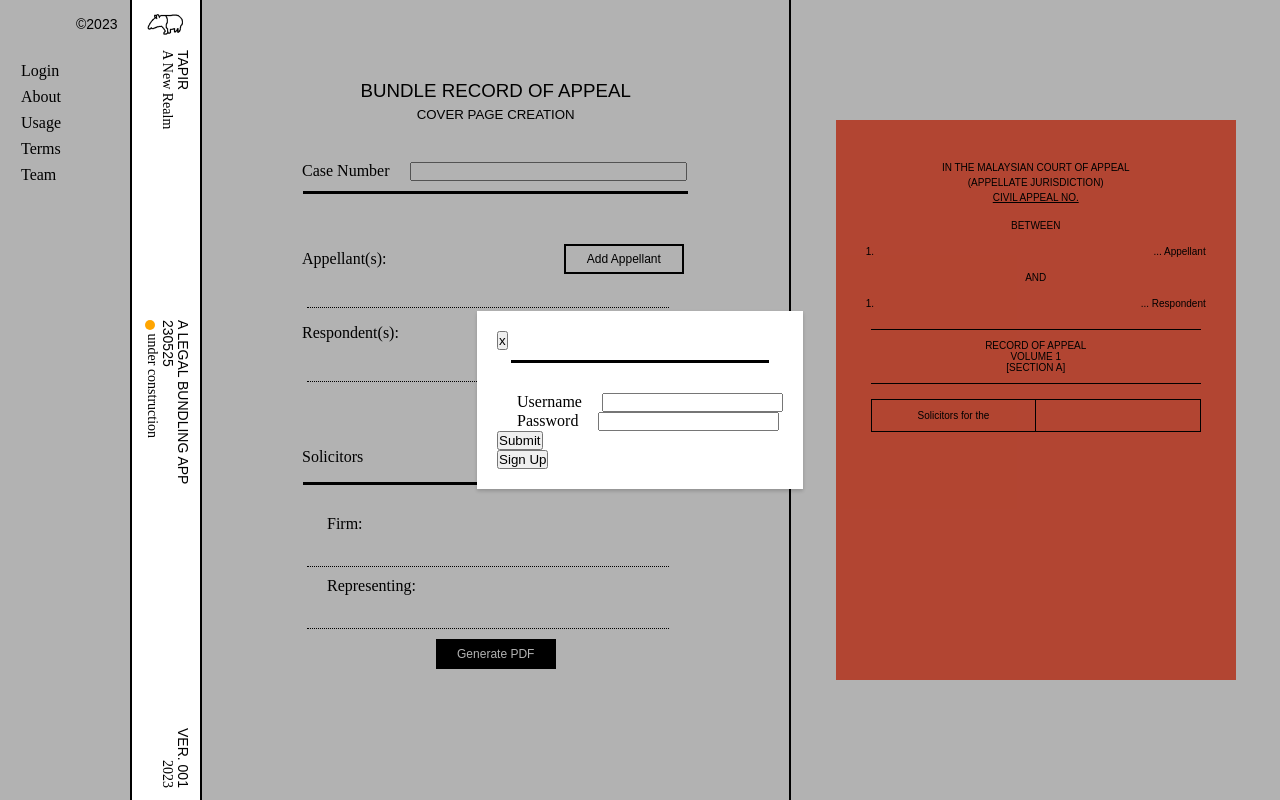
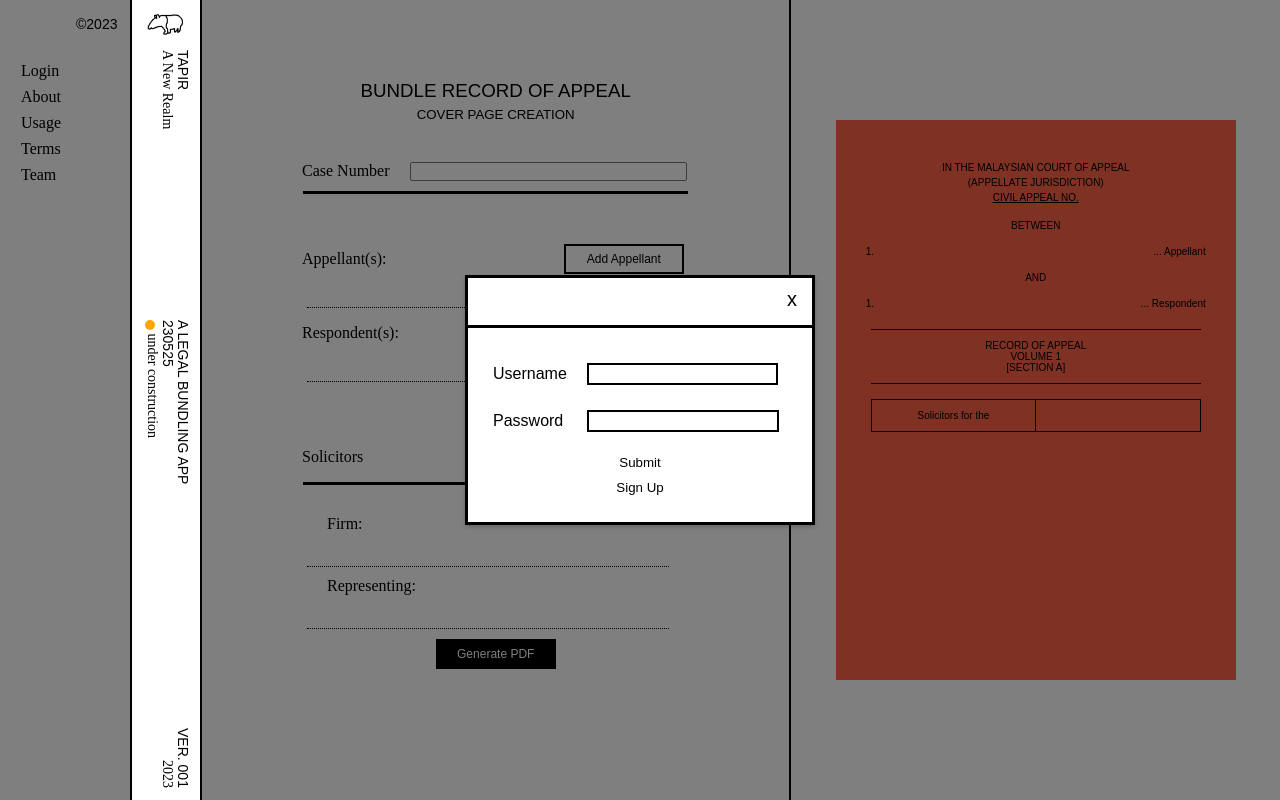
Before and after one commit to oddpharmacy/tapir-legal-bundling, a React (Create React App) app in the folder front-end/: page / in a window 1280 px wide. Both pictures are taken after a click on the button "Login". Built offline with nearby package versions, Linux system fonts and the light colour scheme.

Commit message:
feat: implement login and signup styling

```diff
--- a/front-end/src/Components/Login.js
+++ b/front-end/src/Components/Login.js
@@ -85,28 +85,38 @@ export default function Login() {
   return (
     <div className="login-overlay" onClick={handleOutsideClick}>
       <div className="login-container">
-        <button onClick={(e) => handleCloseLogin(e)}>x</button>
-        <hr></hr>
-        <form onSubmit={handleLoginTrigger}>
-          <div>
+        <button
+          onClick={(e) => handleCloseLogin(e)}
+          className="login-close-button"
+        >
+          x
+        </button>
+        <hr className="login-line" />
+        <form onSubmit={handleLoginTrigger} className="form-login">
+          <div className="form-group">
             <label>Username</label>
             <input
               type="text"
               value={username}
               onChange={handleUsernameChange}
+              className="form-input"
               required
             />
           </div>
-          <div>
-            <label>Password</label>
+          <div className="form-group">
+            <label className="password-label">Password</label>
             <input
               type="password"
               value={password}
               onChange={handlePasswordChange}
+              className="form-input"
               required
             />
           </div>
-          <input type="submit" className="login-submit-button" />
+          <br />
+          <div className="submit-button-container">
+            <input type="submit" className="login-submit-button" />
+          </div>
         </form>
         {loginFailed ? (
           <p>Login unsuccessful. Incorrect username or password.</p>
--- a/front-end/src/Components/Signup.js
+++ b/front-end/src/Components/Signup.js
@@ -74,24 +74,31 @@ export default function Signup() {
   return (
     <div className="signup-overlay" onClick={handleOutsideClick}>
       <div className="signup-container">
-        <button onClick={(e) => handleCloseSignup(e)}>x</button>
-        <hr></hr>
+        <button
+          onClick={(e) => handleCloseSignup(e)}
+          className="login-close-button"
+        >
+          x
+        </button>
+        <hr className="login-line submit-line"></hr>
         <form onSubmit={handleSignupTrigger}>
-          <div>
+          <div className="form-group">
             <label>Username</label>
             <input
               type="text"
               value={username}
               onChange={handleNewUsernameChange}
+              className="form-input"
               required
             />
           </div>
-          <div>
-            <label>Password</label>
+          <div className="form-group">
+            <label className="password-label">Password</label>
             <input
               type="password"
               value={password}
               onChange={handleNewPasswordChange}
+              className="form-input"
               required
             />
           </div>
@@ -101,12 +108,16 @@ export default function Signup() {
                 type="checkbox"
                 checked={agreeToTerms}
                 onChange={handleCheckboxChange}
+                className="checkbox"
                 required
               />
-              I agree to the terms of use.
+              <span className="checkbox-custom"></span>I agree to the terms of
+              use.
             </label>
           </div>
-          <input type="submit" className="submit-button" />
+          <div className="signup-submit-container">
+            <input type="submit" className="login-submit-button" />
+          </div>
         </form>
         {signupFailed ? (
           <p>Signup unsuccessful. Username already exists.</p>
--- a/front-end/src/Styles/Login.css
+++ b/front-end/src/Styles/Login.css
@@ -4,15 +4,92 @@
   left: 0;
   width: 100%;
   height: 100%;
-  background-color: rgba(0, 0, 0, 0.3);
+  background-color: rgba(0, 0, 0, 0.5);
   display: flex;
+  justify-content: center;
+  align-items: center;
+  font-family: sans-serif;
+}
+
+.login-container {
+  position: relative;
+  width: 350px;
+  height: 250px;
+  background-color: #fff;
+  border: 3px solid black;
+  padding: 20px;
+  padding-bottom: 0;
+  box-shadow: 0 2px 4px rgba(0, 0, 0, 0.2);
+  display: flex;
+  flex-direction: column;
   justify-content: center;
   align-items: center;
 }
 
-.login-container {
-  position: relative;
-  background-color: #fff;
-  padding: 20px;
-  box-shadow: 0 2px 4px rgba(0, 0, 0, 0.2);
+.login-close-button {
+  position: absolute;
+  top: 10px;
+  right: 15px;
+  background-color: transparent;
+  border: none;
+  outline: none;
+  font-size: 20px;
 }
+
+.login-close-button:active {
+  transform: translate(2px, 2px);
+}
+
+.login-line {
+  width: 114%;
+  margin-bottom: 35px;
+  padding: 0px;
+  margin-left: -20px;
+}
+
+.form-input {
+  width: 60%;
+  height: 25%;
+  font-size: 16px;
+  border: 2px solid black;
+}
+
+.form-group {
+  margin-bottom: 25px;
+  margin-left: -15px;
+}
+
+.password-label {
+  margin-right: 4px;
+}
+
+.show-signup-button {
+  background-color: transparent;
+  border: none;
+  outline: none;
+  margin-bottom: 10px;
+}
+
+.show-signup-button:hover {
+  text-decoration: underline;
+  cursor: pointer;
+}
+
+.submit-button-container {
+  display: flex;
+  justify-content: center;
+  align-items: center;
+  margin-top: -20px;
+  margin-bottom: 10px;
+}
+
+.login-submit-button {
+  background-color: transparent;
+  border: none;
+  outline: none;
+}
+
+.login-submit-button:hover {
+  text-decoration: underline;
+  cursor: pointer;
+}
--- a/front-end/src/Styles/Signup.css
+++ b/front-end/src/Styles/Signup.css
@@ -4,15 +4,74 @@
   left: 0;
   width: 100%;
   height: 100%;
-  background-color: rgba(0, 0, 0, 0.3);
+  background-color: rgba(0, 0, 0, 0.5);
   display: flex;
+  justify-content: center;
+  align-items: center;
+  font-family: sans-serif;
+}
+
+.signup-container {
+  position: relative;
+  width: 350px;
+  height: 250px;
+  background-color: #fff;
+  border: 3px solid black;
+  padding: 20px;
+  padding-bottom: 0;
+  box-shadow: 0 2px 4px rgba(0, 0, 0, 0.2);
+  display: flex;
+  flex-direction: column;
   justify-content: center;
   align-items: center;
 }
 
-.signup-container {
-  position: relative;
+.checkbox-container {
+  display: flex;
+  align-items: center;
+}
+
+.checkbox-label {
+  font-size: 14px;
+  margin-left: 20px;
+  display: flex;
+  align-items: center;
+  text-decoration: underline;
+}
+
+.checkbox-label:hover {
+  color: gray;
+}
+
+.checkbox {
+  opacity: 0;
+  position: absolute;
+}
+
+.checkbox-custom {
+  display: inline-block;
+  width: 16px;
+  height: 16px;
+  border-radius: 50%;
+  border: 1px solid #000;
   background-color: #fff;
-  padding: 20px;
-  box-shadow: 0 2px 4px rgba(0, 0, 0, 0.2);
+  margin-right: 8px;
 }
+
+.checkbox:checked + .checkbox-custom:before {
+  content: "";
+  display: block;
+  width: 15px;
+  height: 15px;
+  border-radius: 50%;
+  background-color: #000;
+}
+
+.signup-submit-container {
+  margin-top: 5px;
+  text-align: center;
+}
+
+.submit-line {
+  margin-top: 0.5px;
+}
```
